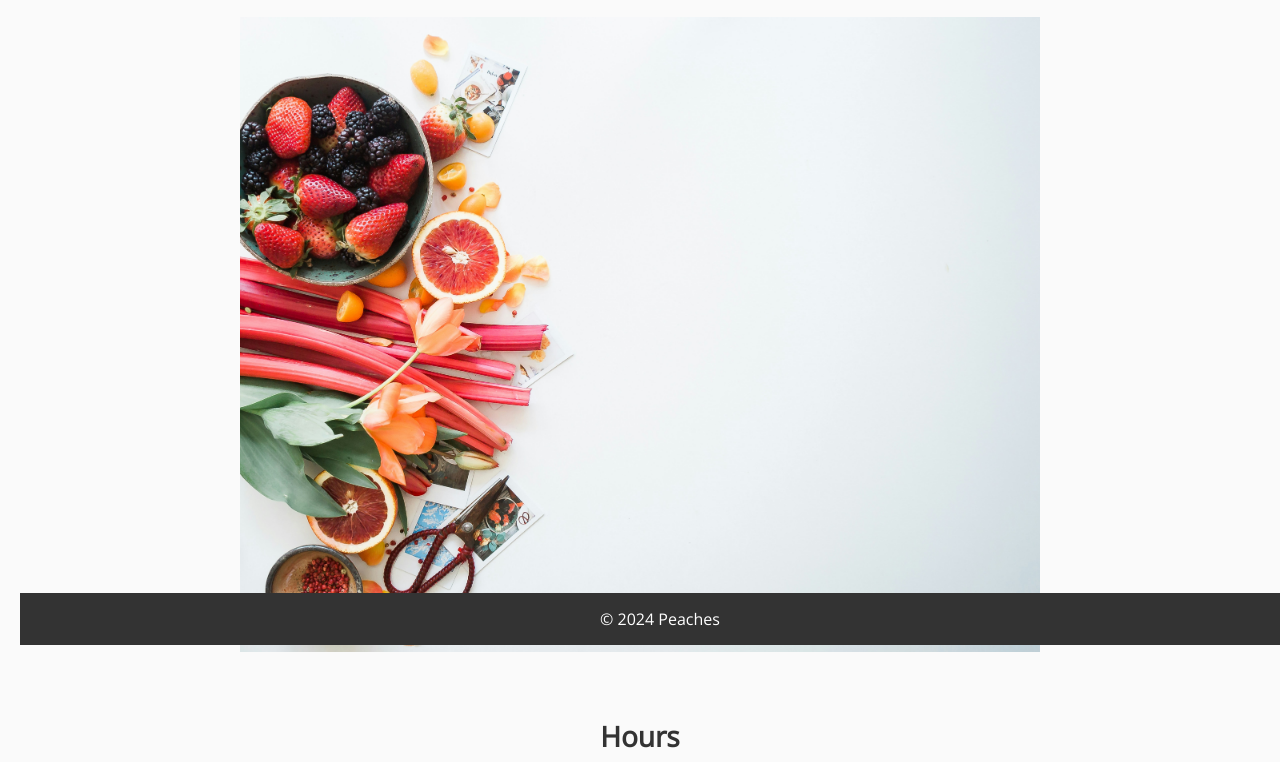
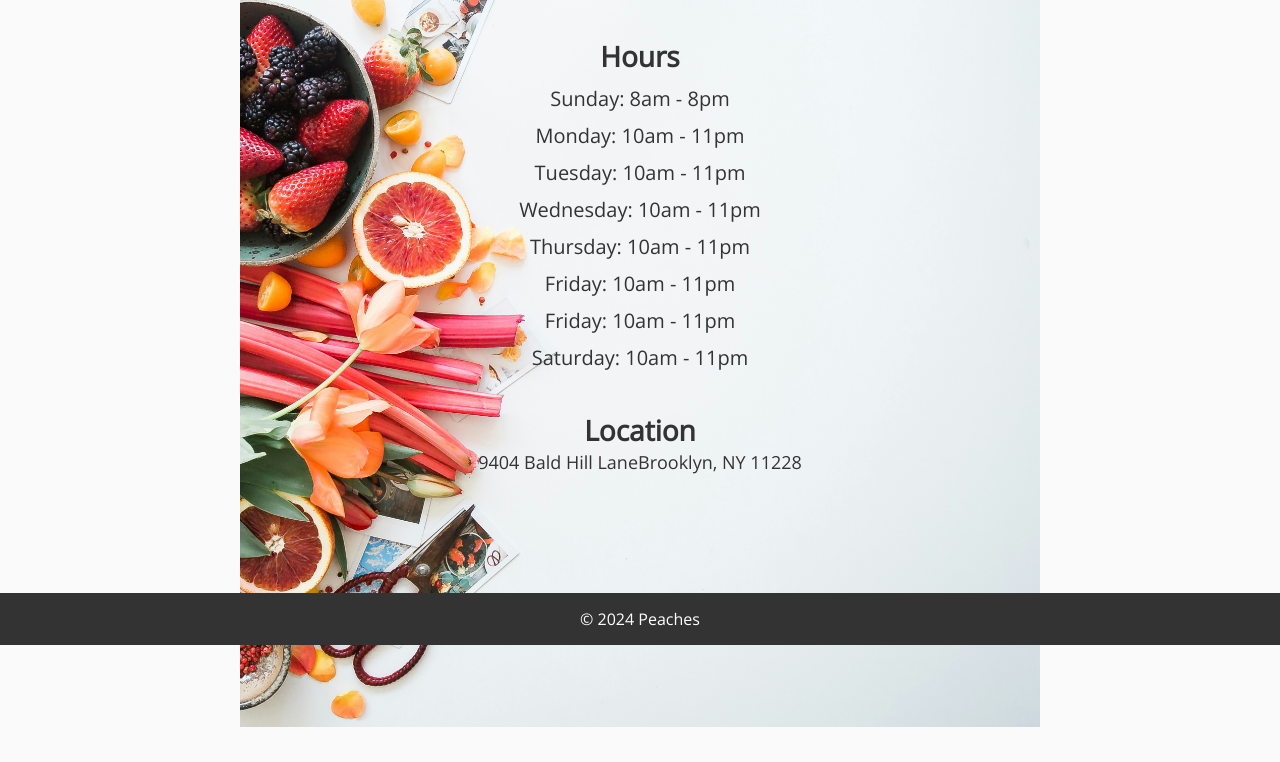
Before and after one commit to daliduraku/js-restaurant-page, a website built with webpack: page src/template.html in a window 1280 px wide. Shown: the part 155-917 px from the top of the page. Built offline with nearby package versions, Linux system fonts and the light colour scheme.

Commit message:
added a background image to the main section content

```diff
--- a/src/modules/home.js
+++ b/src/modules/home.js
@@ -8,6 +8,8 @@ export function loadHomePage() {
 
     // main section
     const main = document.createElement('main');
+    main.classList.add('main-background');
+
 
     // name of the restaurant
     const restaurantName = document.createElement('h1')
@@ -19,12 +21,13 @@ export function loadHomePage() {
     description.textContent = "Experience the finest dining with our exquisite menu crafted by amazing chefs."
     main.appendChild(description);
 
-
+    /*
     // img
     const image = document.createElement('img')
     image.src = "../images/restaurant-home-page.jpg";
     image.alt = "A view of our restaurant";
     main.appendChild(image);
+    */
 
     // hours of operation
     const schedule = document.createElement('section');
--- a/src/styles.css
+++ b/src/styles.css
@@ -2,7 +2,6 @@
 * {
     margin: 0;
     padding: 0;
-    box-sizing: border-box;
 }
 
 body {
@@ -59,11 +58,14 @@ main {
     text-align: center;
 }
 
-main img {
-    max-width: 100%;
-    height: auto;
-    margin: 20px 0;
+.main-background {
+    background-image: url("../images/restaurant-home-page.jpg");
+    background-size: cover;
+    background-position: center;
+    background-repeat: no-repeat;
+    height: 100vh;
 }
+
 
 main h2 {
     margin-top: 40px;
@@ -94,8 +96,10 @@ footer {
     text-align: center;
     padding: 15px 0;
     position: fixed;
+    left: 0;
     bottom: 0;
     width: 100%;
+
 }
 
 /* responsive design */
```
